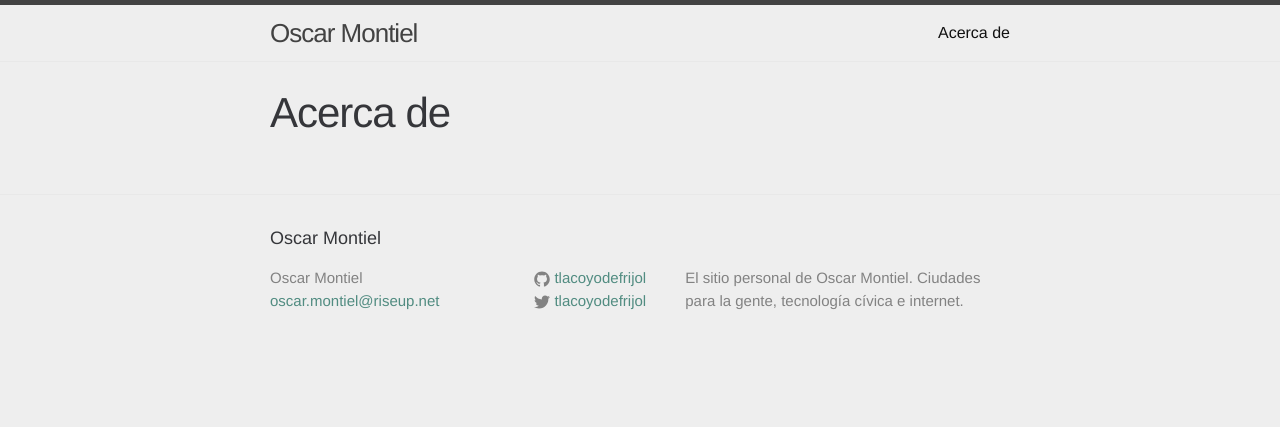
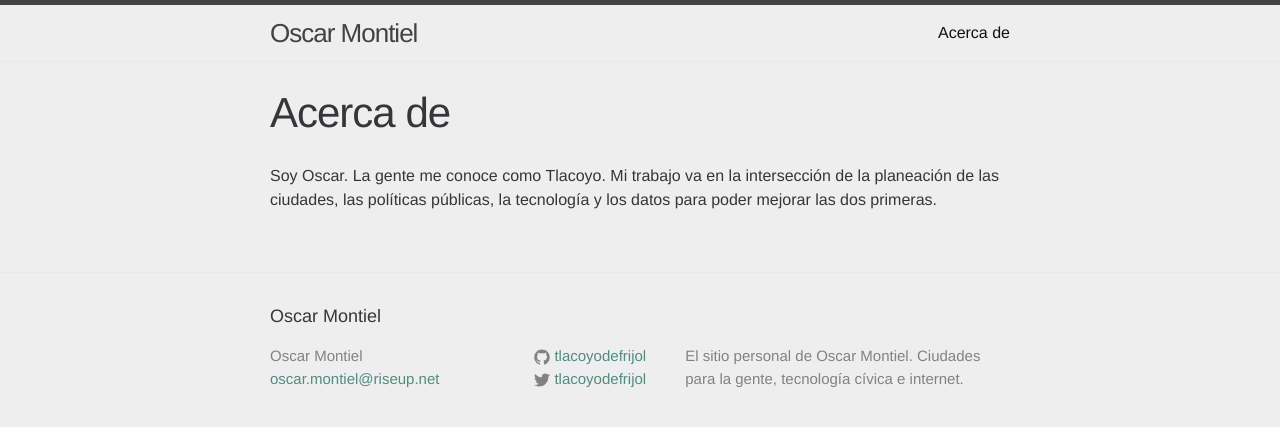
Before and after one commit to tlacoyodefrijol/tlacoyodefrijol.github.io, a Jekyll site: the page built from about.md, in a window 1280 px wide. Shown: the top 427 px of the page. Built offline with Jekyll 4.4.1, drawn with Linux system fonts in a browser that asks for light colours.

Commit message:
adds about

```diff
--- a/about.md
+++ b/about.md
@@ -3,3 +3,4 @@ layout: page
 title: Acerca de
 permalink: /about/
 ---
+Soy Oscar. La gente me conoce como Tlacoyo. Mi trabajo va en la intersección de la planeación de las ciudades, las políticas públicas, la tecnología y los datos para poder mejorar las dos primeras.
```
